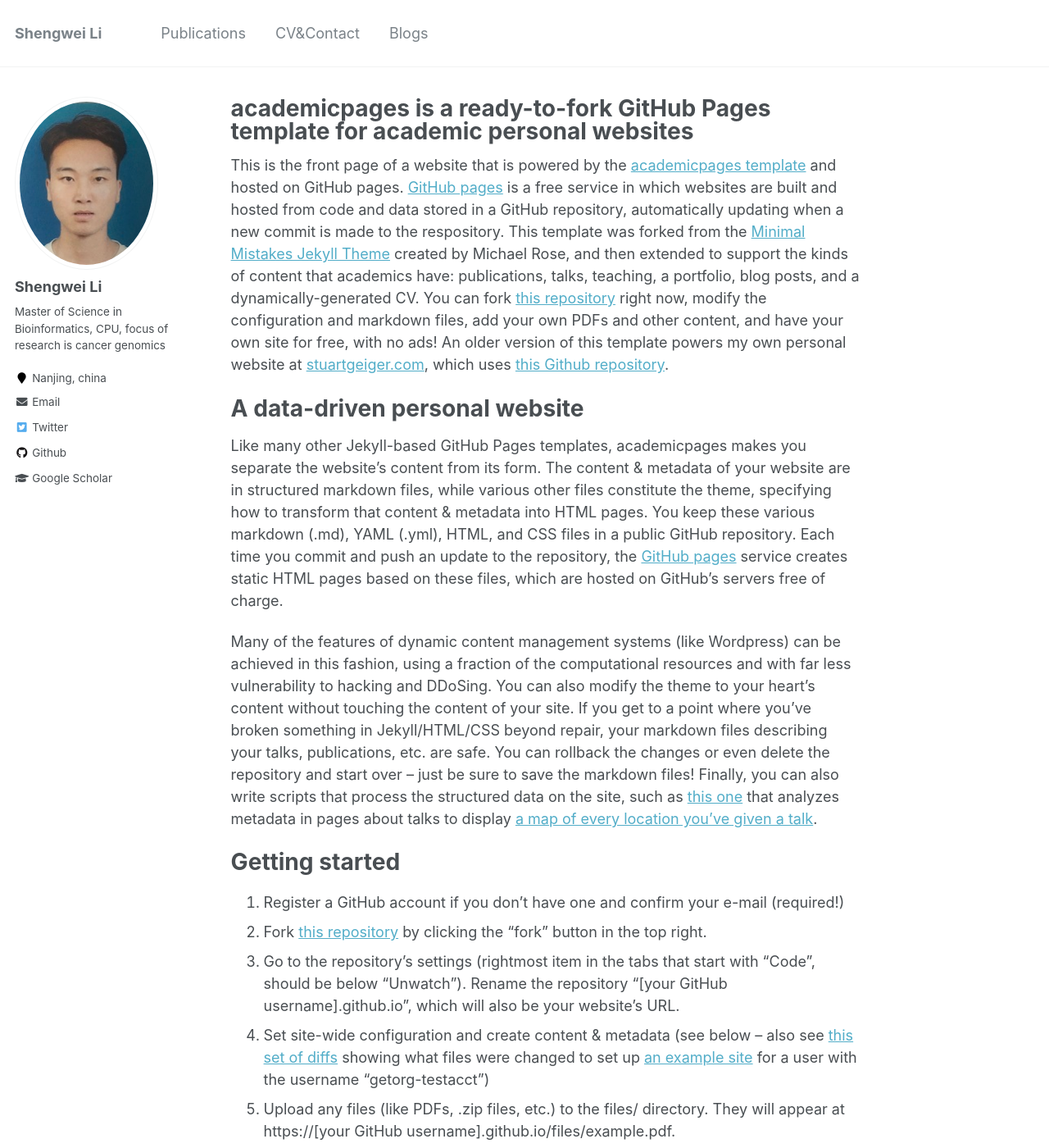
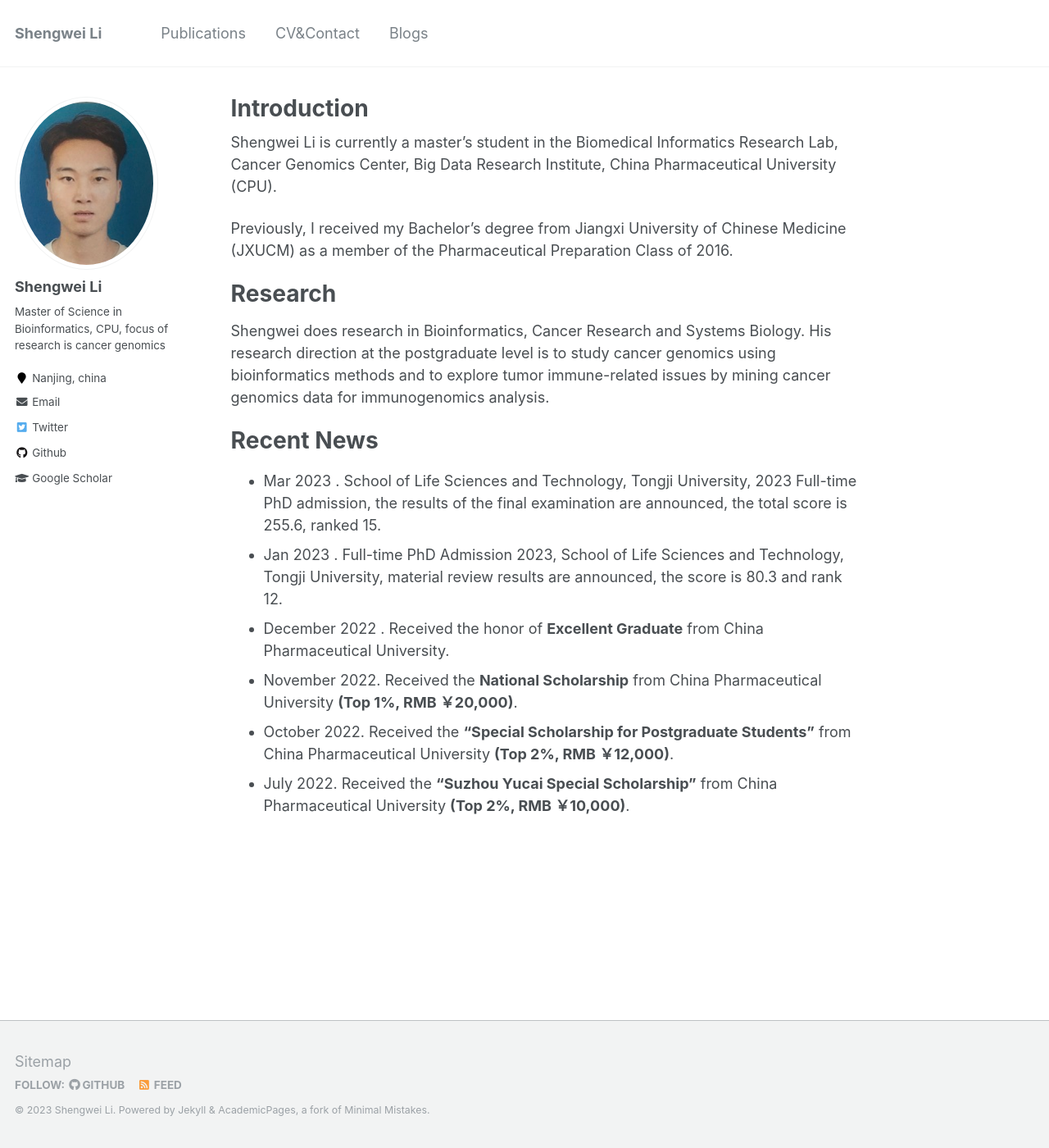
Before and after one commit to shengwei666/shengwei666.github.io, a Jekyll site: the page built from _pages/about.md, in a window 1280 px wide and 1400 px high. Shown: the whole window at 82% size. Built offline with Jekyll 4.4.1, drawn with Linux system fonts in a browser that asks for light colours; some of the changed text lies outside the part shown.

Commit message:
Update about.md

```diff
--- a/_pages/about.md
+++ b/_pages/about.md
@@ -1,50 +1,26 @@
 ---
 permalink: /
-title: "academicpages is a ready-to-fork GitHub Pages template for academic personal websites"
-excerpt: "About me"
+title: "Introduction"
+excerpt: "Introduction"
 author_profile: true
 redirect_from:
   - /about/
   - /about.html
 ---
 
-This is the front page of a website that is powered by the [academicpages template](https://github.com/academicpages/academicpages.github.io) and hosted on GitHub pages. [GitHub pages](https://pages.github.com) is a free service in which websites are built and hosted from code and data stored in a GitHub repository, automatically updating when a new commit is made to the respository. This template was forked from the [Minimal Mistakes Jekyll Theme](https://mmistakes.github.io/minimal-mistakes/) created by Michael Rose, and then extended to support the kinds of content that academics have: publications, talks, teaching, a portfolio, blog posts, and a dynamically-generated CV. You can fork [this repository](https://github.com/academicpages/academicpages.github.io) right now, modify the configuration and markdown files, add your own PDFs and other content, and have your own site for free, with no ads! An older version of this template powers my own personal website at [stuartgeiger.com](http://stuartgeiger.com), which uses [this Github repository](https://github.com/staeiou/staeiou.github.io).
+Shengwei Li is currently a master's student in the Biomedical Informatics Research Lab, Cancer Genomics Center, Big Data Research Institute, China Pharmaceutical University (CPU). <br>
 
-A data-driven personal website
+Previously, I received my Bachelor's degree from Jiangxi University of Chinese Medicine (JXUCM) as a member of the Pharmaceutical Preparation Class of 2016.
+
+Research
 ======
-Like many other Jekyll-based GitHub Pages templates, academicpages makes you separate the website's content from its form. The content & metadata of your website are in structured markdown files, while various other files constitute the theme, specifying how to transform that content & metadata into HTML pages. You keep these various markdown (.md), YAML (.yml), HTML, and CSS files in a public GitHub repository. Each time you commit and push an update to the repository, the [GitHub pages](https://pages.github.com/) service creates static HTML pages based on these files, which are hosted on GitHub's servers free of charge.
+Shengwei does research in Bioinformatics, Cancer Research and Systems Biology. His research direction at the postgraduate level is to study cancer genomics using bioinformatics methods and to explore tumor immune-related issues by mining cancer genomics data for immunogenomics analysis.
 
-Many of the features of dynamic content management systems (like Wordpress) can be achieved in this fashion, using a fraction of the computational resources and with far less vulnerability to hacking and DDoSing. You can also modify the theme to your heart's content without touching the content of your site. If you get to a point where you've broken something in Jekyll/HTML/CSS beyond repair, your markdown files describing your talks, publications, etc. are safe. You can rollback the changes or even delete the repository and start over -- just be sure to save the markdown files! Finally, you can also write scripts that process the structured data on the site, such as [this one](https://github.com/academicpages/academicpages.github.io/blob/master/talkmap.ipynb) that analyzes metadata in pages about talks to display [a map of every location you've given a talk](https://academicpages.github.io/talkmap.html).
-
-Getting started
+Recent News
 ======
-1. Register a GitHub account if you don't have one and confirm your e-mail (required!)
-1. Fork [this repository](https://github.com/academicpages/academicpages.github.io) by clicking the "fork" button in the top right.
-1. Go to the repository's settings (rightmost item in the tabs that start with "Code", should be below "Unwatch"). Rename the repository "[your GitHub username].github.io", which will also be your website's URL.
-1. Set site-wide configuration and create content & metadata (see below -- also see [this set of diffs](http://archive.is/3TPas) showing what files were changed to set up [an example site](https://getorg-testacct.github.io) for a user with the username "getorg-testacct")
-1. Upload any files (like PDFs, .zip files, etc.) to the files/ directory. They will appear at https://[your GitHub username].github.io/files/example.pdf.
-1. Check status by going to the repository settings, in the "GitHub pages" section
-
-Site-wide configuration
-------
-The main configuration file for the site is in the base directory in [_config.yml](https://github.com/academicpages/academicpages.github.io/blob/master/_config.yml), which defines the content in the sidebars and other site-wide features. You will need to replace the default variables with ones about yourself and your site's github repository. The configuration file for the top menu is in [_data/navigation.yml](https://github.com/academicpages/academicpages.github.io/blob/master/_data/navigation.yml). For example, if you don't have a portfolio or blog posts, you can remove those items from that navigation.yml file to remove them from the header.
-
-Create content & metadata
-------
-For site content, there is one markdown file for each type of content, which are stored in directories like _publications, _talks, _posts, _teaching, or _pages. For example, each talk is a markdown file in the [_talks directory](https://github.com/academicpages/academicpages.github.io/tree/master/_talks). At the top of each markdown file is structured data in YAML about the talk, which the theme will parse to do lots of cool stuff. The same structured data about a talk is used to generate the list of talks on the [Talks page](https://academicpages.github.io/talks), each [individual page](https://academicpages.github.io/talks/2012-03-01-talk-1) for specific talks, the talks section for the [CV page](https://academicpages.github.io/cv), and the [map of places you've given a talk](https://academicpages.github.io/talkmap.html) (if you run this [python file](https://github.com/academicpages/academicpages.github.io/blob/master/talkmap.py) or [Jupyter notebook](https://github.com/academicpages/academicpages.github.io/blob/master/talkmap.ipynb), which creates the HTML for the map based on the contents of the _talks directory).
-
-**Markdown generator**
-
-I have also created [a set of Jupyter notebooks](https://github.com/academicpages/academicpages.github.io/tree/master/markdown_generator
-) that converts a CSV containing structured data about talks or presentations into individual markdown files that will be properly formatted for the academicpages template. The sample CSVs in that directory are the ones I used to create my own personal website at stuartgeiger.com. My usual workflow is that I keep a spreadsheet of my publications and talks, then run the code in these notebooks to generate the markdown files, then commit and push them to the GitHub repository.
-
-How to edit your site's GitHub repository
-------
-Many people use a git client to create files on their local computer and then push them to GitHub's servers. If you are not familiar with git, you can directly edit these configuration and markdown files directly in the github.com interface. Navigate to a file (like [this one](https://github.com/academicpages/academicpages.github.io/blob/master/_talks/2012-03-01-talk-1.md) and click the pencil icon in the top right of the content preview (to the right of the "Raw | Blame | History" buttons). You can delete a file by clicking the trashcan icon to the right of the pencil icon. You can also create new files or upload files by navigating to a directory and clicking the "Create new file" or "Upload files" buttons.
-
-Example: editing a markdown file for a talk
-![Editing a markdown file for a talk](/images/editing-talk.png)
-
-For more info
-------
-More info about configuring academicpages can be found in [the guide](https://academicpages.github.io/markdown/). The [guides for the Minimal Mistakes theme](https://mmistakes.github.io/minimal-mistakes/docs/configuration/) (which this theme was forked from) might also be helpful.
+- Mar 2023 . School of Life Sciences and Technology, Tongji University, 2023 Full-time PhD admission, the results of the final examination are announced, the total score is 255.6, ranked 15.
+- Jan 2023 . Full-time PhD Admission 2023, School of Life Sciences and Technology, Tongji University, material review results are announced, the score is 80.3 and rank 12.
+- December 2022 . Received the honor of **Excellent Graduate** from China Pharmaceutical University.
+- November 2022. Received the **National Scholarship** from China Pharmaceutical University **(Top 1%, RMB ￥20,000)**.
+- October 2022. Received the **"Special Scholarship for Postgraduate Students"** from China Pharmaceutical University **(Top 2%, RMB ￥12,000)**.
+- July 2022. Received the **"Suzhou Yucai Special Scholarship"** from China Pharmaceutical University **(Top 2%, RMB ￥10,000)**.
```
